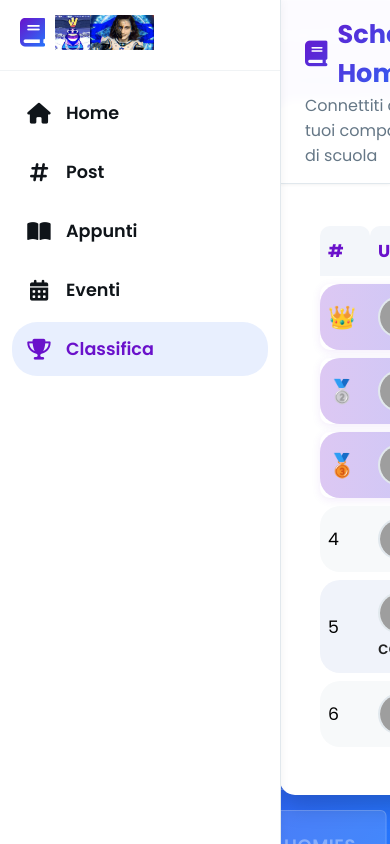
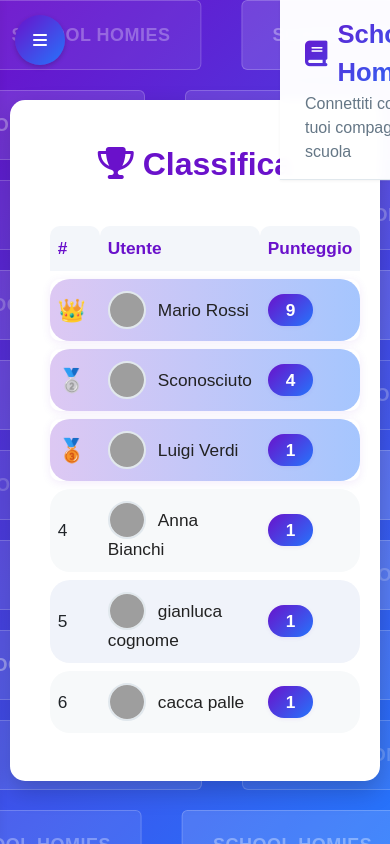
Before and after one commit to papaveri-fan-club/school_homies, a PHP site: page /scoreboard.php in a window 390 px wide; the page is wider, and only the part inside the window is pictured. Run offline with PHP 8.4, Linux system fonts and the light colour scheme; data comes from the database, SQL or seed files in the repository; data that the repository does not hold is empty; grey boxes are pictures that could not be loaded.

Commit message:
hamburgher-menu-riorganized

```diff
--- a/priv/include/start.inc
+++ b/priv/include/start.inc
@@ -1,13 +1,9 @@
 <html>
     <head>
-        <style>
-            td{border: solid black 1px;}
-        </style>
         <title>School homies</title>
-         <link href="https://cdn.jsdelivr.net/npm/bootstrap@5.3.3/dist/css/bootstrap.min.css" rel="stylesheet" integrity="sha384-QWTKZyjpPEjISv5WaRU9OFeRpok6YctnYmDr5pNlyT2bRjXh0JMhjY6hW+ALEwIH" crossorigin="anonymous">
-        <link rel="stylesheet" href="https://cdnjs.cloudflare.com/ajax/libs/font-awesome/6.5.1/css/all.min.css">
-
+        <link href="https://cdn.jsdelivr.net/npm/bootstrap@5.3.3/dist/css/bootstrap.min.css" rel="stylesheet" integrity="sha384-QWTKZyjpPEjISv5WaRU9OFeRpok6YctnYmDr5pNlyT2bRjXh0JMhjY6hW+ALEwIH" crossorigin="anonymous" />
+        <link rel="stylesheet" href="https://cdnjs.cloudflare.com/ajax/libs/font-awesome/6.5.1/css/all.min.css" />
+        <meta charset="UTF-8" />
+        <meta name="viewport" content="width=device-width, initial-scale=1.0" />
     </head>
-    <body>
-        <div class="container -fluid">
-        <table class="table table-striped">
+</html>
--- a/pub/scoreboard.php
+++ b/pub/scoreboard.php
@@ -1,13 +1,9 @@
+<?php include "../priv/include/start.inc"; ?>
+<?php include "../priv/include/connessione.inc"; ?>
 <?php session_start(); ?>
-<!DOCTYPE html>
-<html lang="it">
-<head>
-    <meta charset="UTF-8">
-    <meta name="viewport" content="width=device-width, initial-scale=1.0">
-    <title>Classifica - School Homies</title>
-    <link rel="stylesheet" href="https://cdnjs.cloudflare.com/ajax/libs/font-awesome/6.5.1/css/all.min.css">
+
     <style>
-        @import url('https://fonts.googleapis.com/css2?family=Poppins:wght@300;400;500;600;700&display=swap');
+        /* @import url('https://fonts.googleapis.com/css2?family=Poppins:wght@300;400;500;600;700&display=swap'); */
         body {
             font-family: 'Poppins', Arial, sans-serif;
             background: linear-gradient(135deg, #6a11cb 0%, #2575fc 100%);
@@ -95,7 +91,6 @@
         }
         .main-content {
             flex: 1;
-            margin-left: 280px;
             width: calc(100% - 280px);
             position: relative;
         }
@@ -293,8 +288,12 @@
         .medal.silver { color: #C0C0C0; }
         .medal.bronze { color: #CD7F32; }
     </style>
-</head>
+    <link rel="stylesheet" href="styles/sidebar.css">
+    <script src="styles/sidebar.js"></script>
 <body>
+    <button class="hamburger-menu">
+        <i class="fas fa-bars"></i>
+    </button>
     <div class="layout-container">
         <!-- Sidebar -->
         <div class="sidebar">
--- /dev/null
+++ b/pub/styles/sidebar.css
@@ -0,0 +1,41 @@
+    @media (max-width: 768px) {
+        .sidebar {
+            transform: translateX(-100%);
+            position: fixed;
+            z-index: 4000;
+            width: 250px;
+            transition: transform 0.3s ease;
+        }
+
+        .sidebar.sidebar-open {
+            transform: translateX(0);
+        }
+
+        .main-content {
+            margin-left: 0;
+            width: 100%;
+        }
+
+        .hamburger-menu {
+            display: flex; /* Mostra il pulsante hamburger */
+        }
+    }
+
+    /* Nascondi il pulsante hamburger su schermi grandi */
+    .hamburger-menu {
+        display: none;
+        position: fixed;
+        top: 15px;
+        left: 15px;
+        z-index: 3000;
+        background: linear-gradient(135deg, #6a11cb 0%, #2575fc 100%);
+        color: #fff;
+        border: none;
+        border-radius: 50%;
+        width: 50px;
+        height: 50px;
+        justify-content: center;
+        align-items: center;
+        cursor: pointer;
+        box-shadow: 0 2px 5px rgba(0, 0, 0, 0.2);
+    }
```
Also changed, not shown: pub/index.php (+4 -83 lines), pub/styles/sidebar.js (added, +39 -0 lines).
